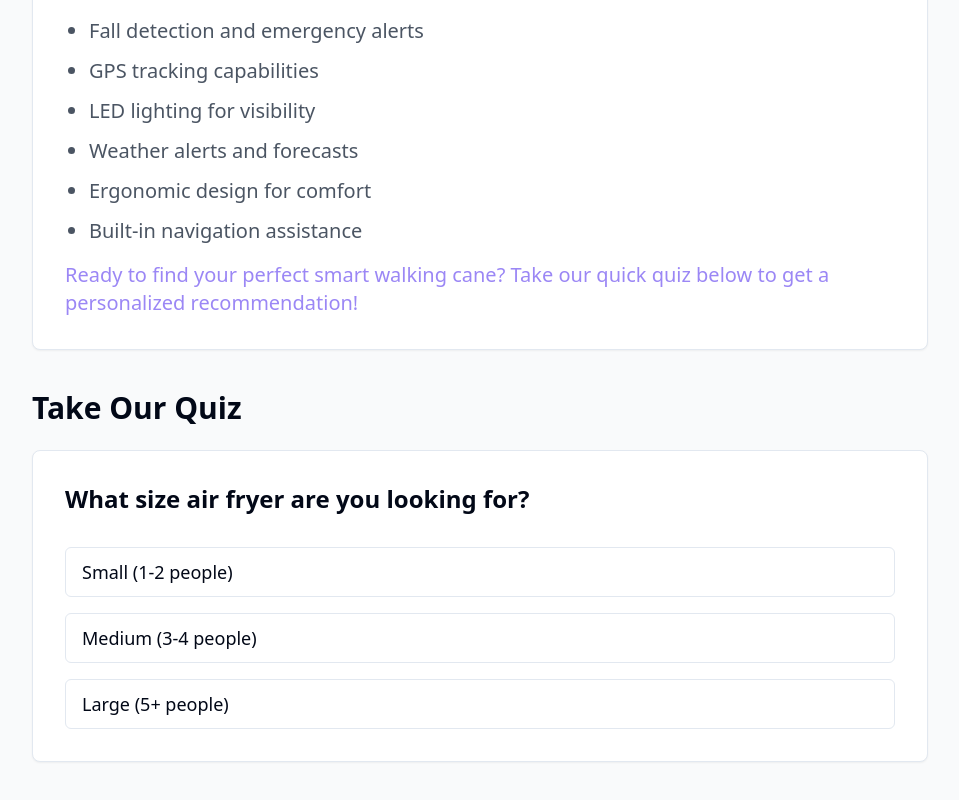
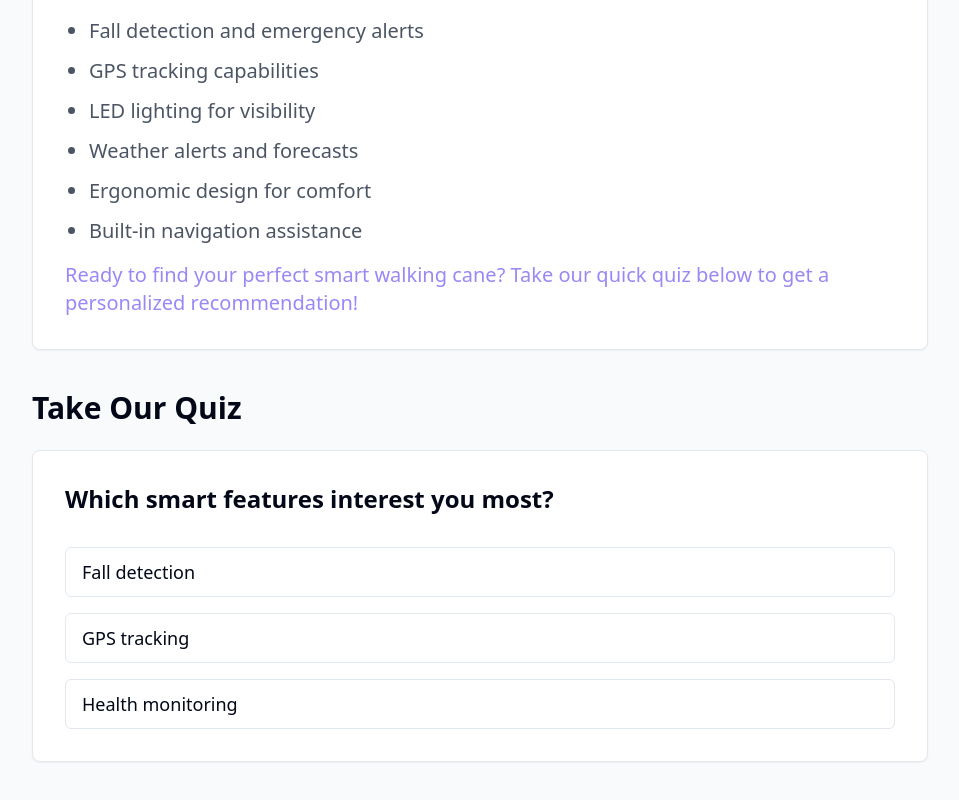
Before and after one commit to midries3/we-love-seniors-assistant-v3, a React (Vite) app: page /products/smart-canes in a window 1280 px wide. Shown: the part 428-1228 px from the top of the page, without its empty margins (160-1119 px from the left). Built offline with nearby package versions, Linux system fonts and the light colour scheme.

Commit message:
Update product quizzes for uniqueness
Modified the product quizzes to ensure that each quiz is unique to its respective product, enhancing the user experience and providing tailored recommendations.
[skip gpt_engineer]

```diff
--- a/src/components/products/ProductQuiz.tsx
+++ b/src/components/products/ProductQuiz.tsx
@@ -16,7 +16,8 @@ interface ProductRecommendation {
   affiliateLink: string;
 }
 
-const questions: Question[] = [
+const productQuestions: Record<string, Question[]> = {
+  airFryer: [
     {
       id: 1,
       text: "What size air fryer are you looking for?",
@@ -32,11 +33,81 @@ const questions: Question[] = [
       text: "What's your budget range?",
       options: ["Under $50", "$50-$100", "Over $100"],
     },
-];
+  ],
+  mobilityScooter: [
+    {
+      id: 1,
+      text: "Where do you plan to use the mobility scooter most often?",
+      options: ["Indoors only", "Outdoors only", "Both indoors and outdoors"],
+    },
+    {
+      id: 2,
+      text: "What's your preferred maximum travel distance on a single charge?",
+      options: ["Up to 10 miles", "10-20 miles", "Over 20 miles"],
+    },
+    {
+      id: 3,
+      text: "Which features are most important to you?",
+      options: ["Comfort", "Portability", "Speed and range"],
+    },
+  ],
+  pillDispenser: [
+    {
+      id: 1,
+      text: "How many different medications do you need to manage?",
+      options: ["1-3 medications", "4-6 medications", "7+ medications"],
+    },
+    {
+      id: 2,
+      text: "Do you need medication reminders?",
+      options: ["Yes, with alarms", "Yes, but silent notifications", "No reminders needed"],
+    },
+    {
+      id: 3,
+      text: "Would you like family monitoring capabilities?",
+      options: ["Yes, with mobile app", "Yes, but basic alerts only", "No monitoring needed"],
+    },
+  ],
+  smartCane: [
+    {
+      id: 1,
+      text: "Which smart features interest you most?",
+      options: ["Fall detection", "GPS tracking", "Health monitoring"],
+    },
+    {
+      id: 2,
+      text: "What type of handle grip do you prefer?",
+      options: ["Traditional curved", "Ergonomic gel grip", "Palm grip"],
+    },
+    {
+      id: 3,
+      text: "Do you need LED lighting for visibility?",
+      options: ["Yes, bright LED", "Yes, subtle lighting", "No lighting needed"],
+    },
+  ],
+  securityCamera: [
+    {
+      id: 1,
+      text: "Where do you plan to install the security camera?",
+      options: ["Indoor only", "Outdoor only", "Both indoor and outdoor"],
+    },
+    {
+      id: 2,
+      text: "What features are most important to you?",
+      options: ["Two-way audio", "Night vision", "Motion detection"],
+    },
+    {
+      id: 3,
+      text: "Do you need mobile app connectivity?",
+      options: ["Yes, with live viewing", "Yes, for notifications only", "No app needed"],
+    },
+  ],
+};
 
-const getRecommendation = (answers: string[]): ProductRecommendation => {
+const getRecommendation = (productType: string, answers: string[]): ProductRecommendation => {
   // This is a simplified recommendation logic
-  return {
+  const recommendations: Record<string, ProductRecommendation> = {
+    airFryer: {
       name: "Ninja AF101 Air Fryer",
       description: "Perfect for seniors with easy-to-use controls and compact design. This model offers the perfect balance of simplicity and functionality.",
       features: [
@@ -48,14 +119,79 @@ const getRecommendation = (answers: string[]): ProductRecommendation => {
         "Lightweight and easy to clean"
       ],
       imageUrl: "https://images.unsplash.com/photo-1618160702438-9b02ab6515c9",
-    affiliateLink: "#" // Replace with actual affiliate link
-  };
+      affiliateLink: "#"
+    },
+    mobilityScooter: {
+      name: "Pride Mobility Victory 10",
+      description: "A reliable and comfortable mobility scooter perfect for both indoor and outdoor use.",
+      features: [
+        "Comfortable high-back seat",
+        "Easy-to-use delta tiller",
+        "Up to 15.5 miles per charge",
+        "LED lighting package",
+        "Convenient storage basket",
+        "Adjustable armrests"
+      ],
+      imageUrl: "https://images.unsplash.com/photo-1576877258326-45ddc8571f80",
+      affiliateLink: "#"
+    },
+    pillDispenser: {
+      name: "Hero Smart Pill Dispenser",
+      description: "An intelligent medication management system with advanced features for peace of mind.",
+      features: [
+        "Automatic dispensing",
+        "Mobile app connectivity",
+        "Multiple medication slots",
+        "Tamper-proof locking",
+        "Medication reminders",
+        "Family monitoring"
+      ],
+      imageUrl: "https://images.unsplash.com/photo-1584308666744-24d5c474f2ae",
+      affiliateLink: "#"
+    },
+    smartCane: {
+      name: "iWalk Smart Cane",
+      description: "A revolutionary smart cane combining traditional support with modern technology.",
+      features: [
+        "Fall detection alerts",
+        "GPS tracking",
+        "LED lighting",
+        "Ergonomic grip",
+        "Weather alerts",
+        "Emergency SOS button"
+      ],
+      imageUrl: "https://images.unsplash.com/photo-1597452485669-2c7bb5fef90d",
+      affiliateLink: "#"
+    },
+    securityCamera: {
+      name: "SimpliSafe Security Camera",
+      description: "An easy-to-use security camera with advanced features for home protection.",
+      features: [
+        "1080p HD video",
+        "Night vision",
+        "Two-way audio",
+        "Motion detection",
+        "Mobile app control",
+        "Weather-resistant"
+      ],
+      imageUrl: "https://images.unsplash.com/photo-1557324232-b8917d3c3dcb",
+      affiliateLink: "#"
+    }
   };
 
-export const ProductQuiz = () => {
+  return recommendations[productType] || recommendations.airFryer;
+};
+
+interface ProductQuizProps {
+  productType: "airFryer" | "mobilityScooter" | "pillDispenser" | "smartCane" | "securityCamera";
+}
+
+export const ProductQuiz = ({ productType }: ProductQuizProps) => {
   const [currentQuestion, setCurrentQuestion] = useState(0);
   const [answers, setAnswers] = useState<string[]>([]);
   const [showResults, setShowResults] = useState(false);
+
+  const questions = productQuestions[productType];
 
   const handleAnswer = (answer: string) => {
     const newAnswers = [...answers, answer];
@@ -75,7 +211,7 @@ export const ProductQuiz = () => {
   };
 
   if (showResults) {
-    const recommendation = getRecommendation(answers);
+    const recommendation = getRecommendation(productType, answers);
     return (
       <Card className="p-8">
         <h3 className="text-3xl font-bold mb-6 text-primary">Your Perfect Match!</h3>
--- a/src/pages/products/AirFryers.tsx
+++ b/src/pages/products/AirFryers.tsx
@@ -33,7 +33,7 @@ const AirFryers = () => {
 
           <div className="mb-8">
             <h2 className="text-3xl font-semibold mb-6">Take Our Quiz</h2>
-            <ProductQuiz />
+            <ProductQuiz productType="airFryer" />
           </div>
         </div>
       </main>
--- a/src/pages/products/MobilityScooters.tsx
+++ b/src/pages/products/MobilityScooters.tsx
@@ -33,7 +33,7 @@ const MobilityScooters = () => {
 
           <div className="mb-8">
             <h2 className="text-3xl font-semibold mb-6">Take Our Quiz</h2>
-            <ProductQuiz />
+            <ProductQuiz productType="mobilityScooter" />
           </div>
         </div>
       </main>
--- a/src/pages/products/SecurityCameras.tsx
+++ b/src/pages/products/SecurityCameras.tsx
@@ -33,7 +33,7 @@ const SecurityCameras = () => {
 
           <div className="mb-8">
             <h2 className="text-3xl font-semibold mb-6">Take Our Quiz</h2>
-            <ProductQuiz />
+            <ProductQuiz productType="securityCamera" />
           </div>
         </div>
       </main>
--- a/src/pages/products/SmartCanes.tsx
+++ b/src/pages/products/SmartCanes.tsx
@@ -33,7 +33,7 @@ const SmartCanes = () => {
 
           <div className="mb-8">
             <h2 className="text-3xl font-semibold mb-6">Take Our Quiz</h2>
-            <ProductQuiz />
+            <ProductQuiz productType="smartCane" />
           </div>
         </div>
       </main>
--- a/src/pages/products/SmartPillDispensers.tsx
+++ b/src/pages/products/SmartPillDispensers.tsx
@@ -33,7 +33,7 @@ const SmartPillDispensers = () => {
 
           <div className="mb-8">
             <h2 className="text-3xl font-semibold mb-6">Take Our Quiz</h2>
-            <ProductQuiz />
+            <ProductQuiz productType="pillDispenser" />
           </div>
         </div>
       </main>
```
Lines whose indentation alone changed are shown as unchanged.
